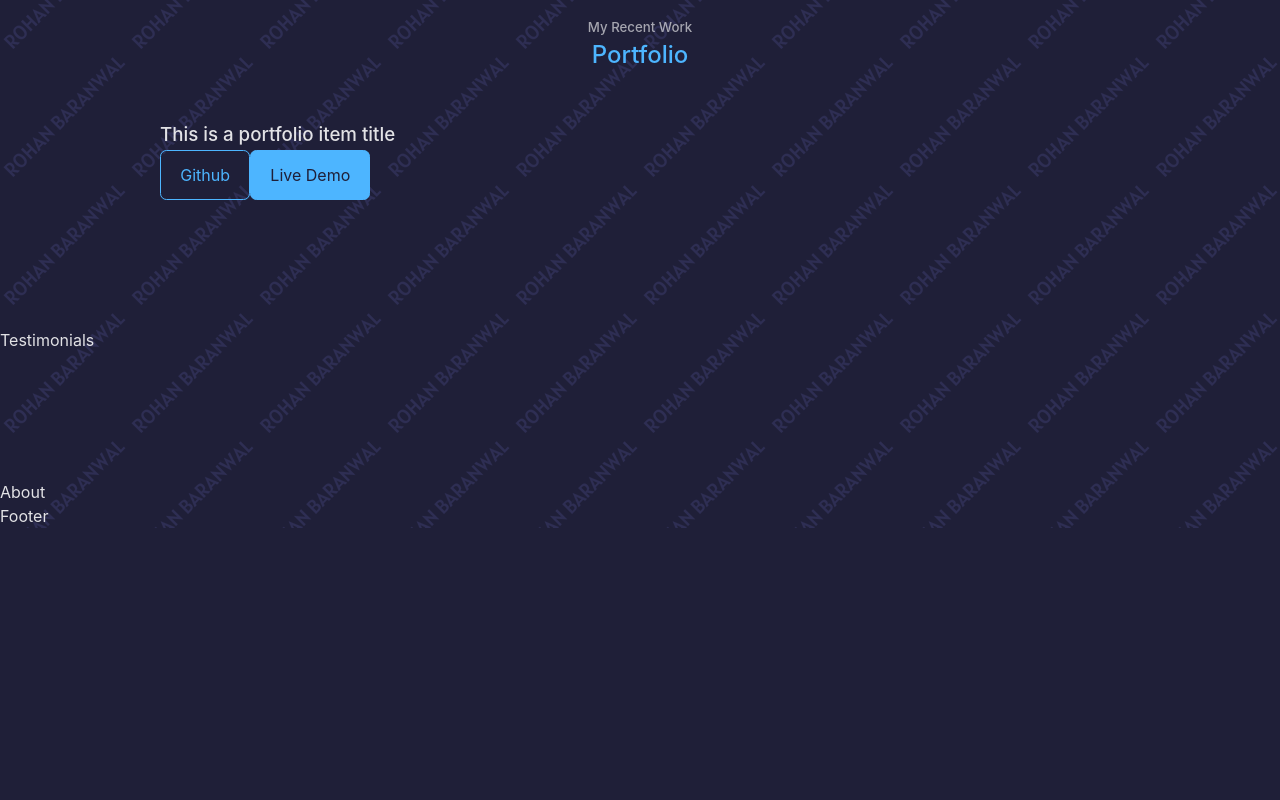
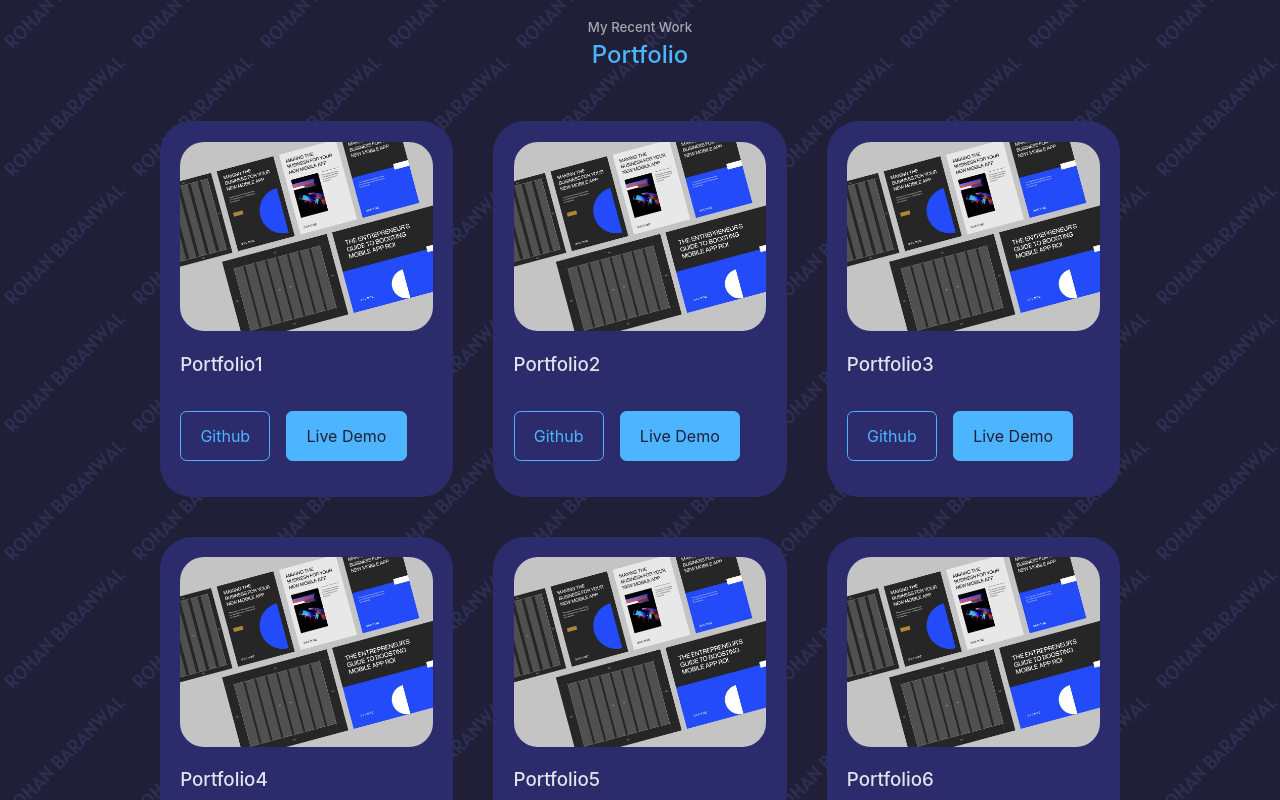
Before and after one commit to rohan-baranwal/REACT-portfolio, a React (Create React App) app: page / in a window 1280 px wide. Shown: the part 3020-3820 px from the top of the page. Before the commit the page ends 3548 px from the top, so only its background shows below. Built offline with nearby package versions, Linux system fonts and the light colour scheme.

Commit message:
Portfolio component completed

```diff
--- a/src/components/Portfolio/Portfolio.css
+++ b/src/components/Portfolio/Portfolio.css
@@ -0,0 +1,49 @@
+.portfolio-container {
+  display: grid;
+  grid-template-columns: repeat(3, 1fr);
+  gap: 2.5rem;
+}
+
+.portfolio-item {
+  background: var(--color-bg-variant);
+  padding: 1.2rem;
+  border-radius: 2rem;
+  border: 1px solid transparent;
+  transition: var(--transition-main);
+}
+
+.portfolio-item:hover {
+  border-color: var(--color-primary-variant);
+  background: transparent;
+}
+
+.portfolio-item-image {
+  border-radius: 1.5rem;
+  overflow: hidden;
+}
+
+.portfolio-item h3 {
+  margin: 1.2rem 0 2rem;
+}
+
+.portfolio-item-cta {
+  display: flex;
+  gap: 1rem;
+  margin-bottom: 1rem;
+}
+
+/* ===================== MEDIUM DEVICES - Media Queries ===================== */
+@media screen and (max-width: 1024px) {
+  .portfolio-container {
+    grid-template-columns: repeat(2, 1fr);
+    gap: 1.2rem;
+  }
+}
+
+/* ===================== SMALL DEVICES - Media Queries ===================== */
+@media screen and (max-width: 600px) {
+  .portfolio-container {
+    grid-template-columns: 1fr;
+    gap: 1rem;
+  }
+}
--- a/src/components/Portfolio/Portfolio.jsx
+++ b/src/components/Portfolio/Portfolio.jsx
@@ -1,23 +1,77 @@
 import React from "react";
 import "./Portfolio.css";
+import IMG from "../../assets/portfolio1.webp";
 
 const Portfolio = () => {
+  const portfolioItems = [
+    {
+      id: 1,
+      title: "Portfolio1",
+      imageURL: IMG,
+      githubURL: "https://github.com/rohan-baranwal",
+      dribbbleURL: "https://dribbble.com/rohan-baranwal",
+    },
+    {
+      id: 2,
+      title: "Portfolio2",
+      imageURL: IMG,
+      githubURL: "https://github.com/rohan-baranwal",
+      dribbbleURL: "https://dribbble.com/rohan-baranwal",
+    },
+    {
+      id: 3,
+      title: "Portfolio3",
+      imageURL: IMG,
+      githubURL: "https://github.com/rohan-baranwal",
+      dribbbleURL: "https://dribbble.com/rohan-baranwal",
+    },
+    {
+      id: 4,
+      title: "Portfolio4",
+      imageURL: IMG,
+      githubURL: "https://github.com/rohan-baranwal",
+      dribbbleURL: "https://dribbble.com/rohan-baranwal",
+    },
+    {
+      id: 5,
+      title: "Portfolio5",
+      imageURL: IMG,
+      githubURL: "https://github.com/rohan-baranwal",
+      dribbbleURL: "https://dribbble.com/rohan-baranwal",
+    },
+    {
+      id: 6,
+      title: "Portfolio6",
+      imageURL: IMG,
+      githubURL: "https://github.com/rohan-baranwal",
+      dribbbleURL: "https://dribbble.com/rohan-baranwal",
+    },
+  ];
+
   return (
     <section id='portfolio'>
       <h5>My Recent Work</h5>
       <h2>Portfolio</h2>
 
       <div className='container portfolio-container'>
-        <article className='portfolio-item'>
-          <div className='portfolio-item-image'></div>
-          <h3>This is a portfolio item title</h3>
-          <a href='https://github.com' className='btn'>
-            Github
-          </a>
-          <a href='https://github.com' className='btn btn-primary' target="_blank" rel="noreferrer">
-            Live Demo
-          </a>
-        </article>
+        {portfolioItems.map((pi) => {
+          return (
+            <article className='portfolio-item' key={pi.id}>
+              <div className='portfolio-item-image'>
+                <img src={pi.imageURL} alt={pi.title} />
+              </div>
+              <h3>{pi.title}</h3>
+              <div className='portfolio-item-cta'>
+                <a href={pi.githubURL} className='btn' target='_blank' rel='noreferrer'>
+                  Github
+                </a>
+                <a href={pi.dribbbleURL} className='btn btn-primary' target='_blank' rel='noreferrer'>
+                  Live Demo
+                </a>
+              </div>
+            </article>
+          );
+        })}
       </div>
     </section>
   );
```
Also changed, not shown: src/assets/portfolio1.webp (added).
